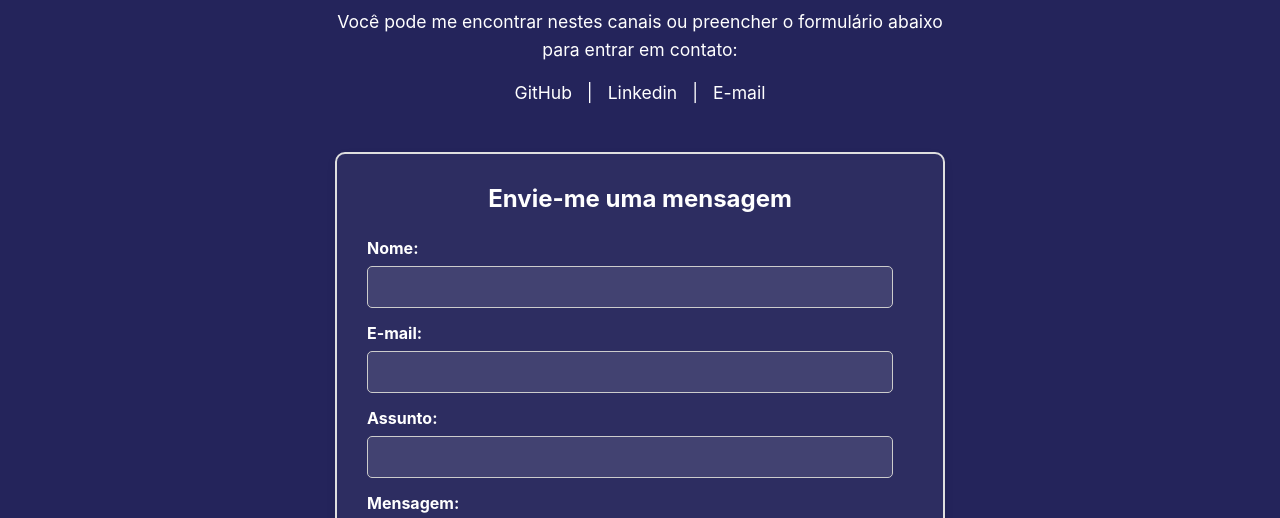
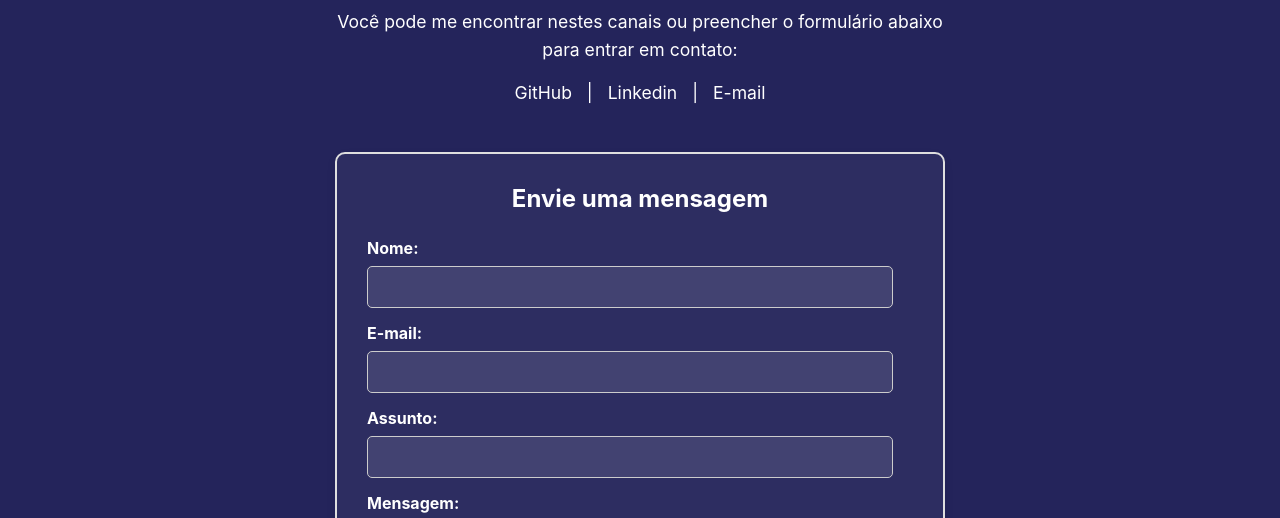
Before and after one commit to marina-araujo/mapafrontend-marinaaraujo-portfolio, a plain HTML site: page contato.html in a window 1280 px wide. Shown: the part 206-724 px from the top of the page. Drawn offline with nearby package versions, Linux system fonts and the light colour scheme.

Commit message:
ajuste contato

```diff
--- a/contato.html
+++ b/contato.html
@@ -28,7 +28,7 @@
         <p><a href="https://github.com/marina-araujo" target="_blank">GitHub</a> | <a href="https://www.linkedin.com/in/marina-araujo-6998b921/" target="_blank">Linkedin</a> | <a href="mailto:marina.ba@gmail.com" target="_blank">E-mail</a></p>
 
         <div class="formulario-contato">
-            <h3>Envie-me uma mensagem</h3>
+            <h3>Envie uma mensagem</h3>
             <form action="#" method="POST" id="formContato">
                 <div class="form-grupo">
                     <label for="nome">Nome:</label>
```
